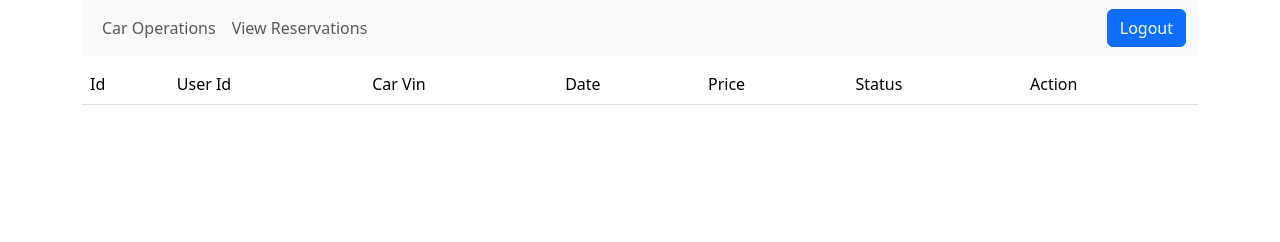
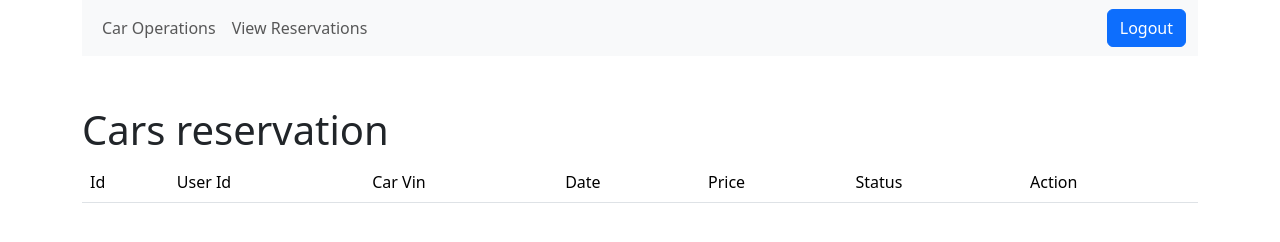
Before and after one commit to longchangvn/472_FinalProject, a website: page public/view/reservation.html in a window 1280 px wide. Drawn offline with nearby package versions, Linux system fonts and the light colour scheme; no server answers.

Commit message:
update layout for reservation

```diff
--- a/public/css/style.css
+++ b/public/css/style.css
@@ -20,3 +20,7 @@
 #contentModal{
 
 }
+.page-content{
+    margin-top: 50px !important;
+    margin-top: 25px;
+}
--- a/public/view/reservation.html
+++ b/public/view/reservation.html
@@ -30,9 +30,9 @@
                 </div>
             </div>
         </nav>
-<div id ="nav-header"></div>
-        <div class="row">
-            <h1></h1>
+        <div id="nav-header"></div>
+        <div class="row page-content">
+            <h1 class="header">Cars reservation</h1>
             <form action="" id="admin-form">
                 <div class="row">
                     <div class="mb-3 col-6">
```
